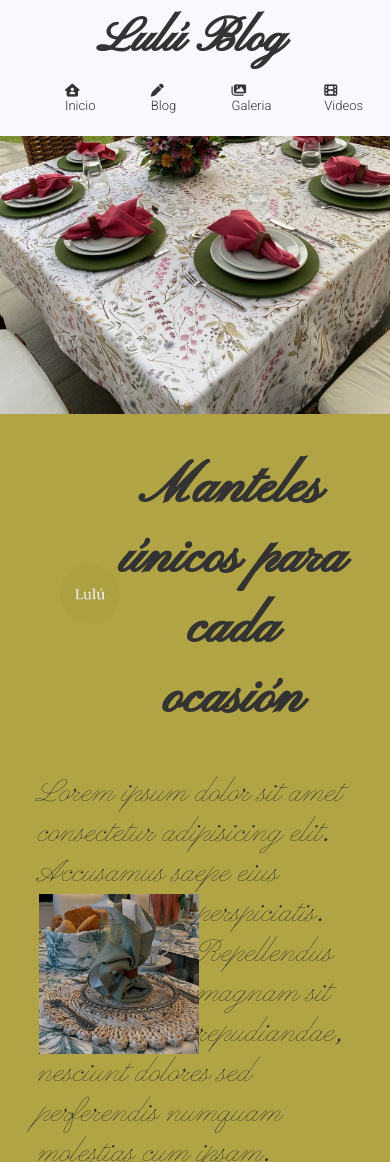
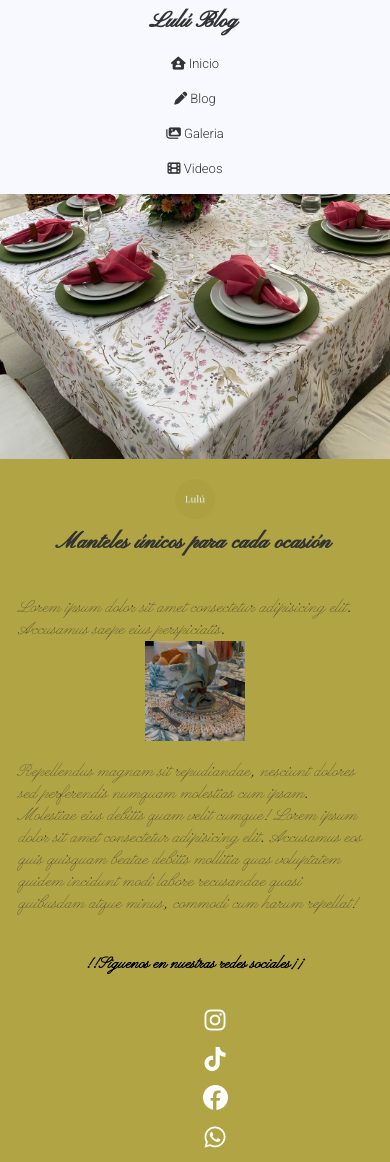
Before and after one commit to Shaaawlj/Lulu-Home-Table, a plain HTML site: page pages/Blog.html in a window 390 px wide. Shown: the top 1162 px of the page. Drawn offline with Linux system fonts and the light colour scheme.

Commit message:
Add files via upload

```diff
--- a/assets/estilos.css/Blog.css
+++ b/assets/estilos.css/Blog.css
@@ -93,3 +93,50 @@ footer{
     float: left;
     max-width: 160px;
 }
+@media (max-width: 768px) {
+    main h2 {
+        font-size: 40px;
+        padding: 0 10px;
+    }
+    main p {
+        font-size: 22px;
+        padding-left: 5%;
+        padding-right: 5%;
+    }
+    .logo-titulo {
+        flex-direction: column;
+        align-items: center;
+        padding: 0 10px;
+    }
+    .logo-titulo h2 {
+        font-size: 28px;
+        margin-bottom: 10px;
+    }
+    #imagenBlog {
+        width: 40px;
+        height: 40px;
+        margin-left: 0;
+        margin-bottom: 10px;
+    }
+    #fondoblog {
+        margin-bottom: 20px;
+    }
+    #redes {
+        flex-direction: column;
+        gap: 10px;
+    }
+    #redes>li {
+        margin: 5px 0;
+        font-size: 16px;
+    }
+    #blogfloat {
+        float: none;
+        display: block;
+        margin: 0 auto 20px auto;
+        max-width: 100px;
+    }
+    footer>h2 {
+        font-size: 20px;
+        text-align: center;
+    }
+}
--- a/assets/estilos.css/cabecera.css
+++ b/assets/estilos.css/cabecera.css
@@ -56,3 +56,33 @@ header h1 {
 body {
     padding-top: 9%; /* Ajusta según la altura de tu header */
 }
+@media (max-width: 768px) {
+    header {
+        font-size: 18px;
+        padding: 8px 0;
+    }
+    header h1 {
+        font-size: 28px;
+        text-align: center;
+        margin-bottom: 10px;
+    }
+    header > div {
+        flex-direction: column;
+        height: auto;
+        padding: 0 10px;
+    }
+    #menu {
+        flex-direction: column;
+        align-items: stretch;
+        width: 100%;
+        padding: 0;
+        margin: 0;
+    }
+    #menu li {
+        margin: 10px 0;
+        text-align: center;
+    }
+    body {
+        padding-top: 80px; /* Ajusta según la altura del header en móvil */
+    }
+}
--- a/assets/estilos.css/index.css
+++ b/assets/estilos.css/index.css
@@ -84,3 +84,65 @@ li{
     font-weight: 100;
     margin: 0 15px;
 }
+@media (max-width: 600px) {
+    body {
+        padding-top: 10px;
+        padding-bottom: 10px;
+    }
+    h2 {
+        font-size: 36px;
+        word-break: break-word;
+        line-height: 1.1;
+        letter-spacing: 1px;
+    }
+    p {
+        font-size: 18px;
+        padding: 0 12px;
+        line-height: 1.4;
+    }
+    main {
+        height: auto;
+        min-height: 100vh;
+        padding: 16px 0;
+        width: 100vw;
+        box-sizing: border-box;
+    }
+    #menu a {
+        font-size: 15px;
+        margin: 6px 0;
+        padding: 8px 16px;
+        display: block;
+        border-radius: 8px;
+        background: rgba(0,0,0,0.3);
+        transition: background 0.2s;
+        text-align: center;
+    }
+    #menu a:active, #menu a:focus {
+        background: rgba(255,255,255,0.1);
+    }
+    ol {
+        flex-direction: column;
+        align-items: center;
+        padding: 0;
+        width: 100%;
+    }
+    li, #redes>li {
+        margin: 8px 0;
+        font-size: 15px;
+        width: 100%;
+        text-align: center;
+    }
+    #menu {
+        margin-bottom: 12px;
+        width: 100%;
+    }
+    #redes {
+        flex-direction: row;
+        justify-content: center;
+        gap: 12px;
+        margin-top: 10px;
+    }
+    #redes i {
+        font-size: 22px !important;
+    }
+}
```
